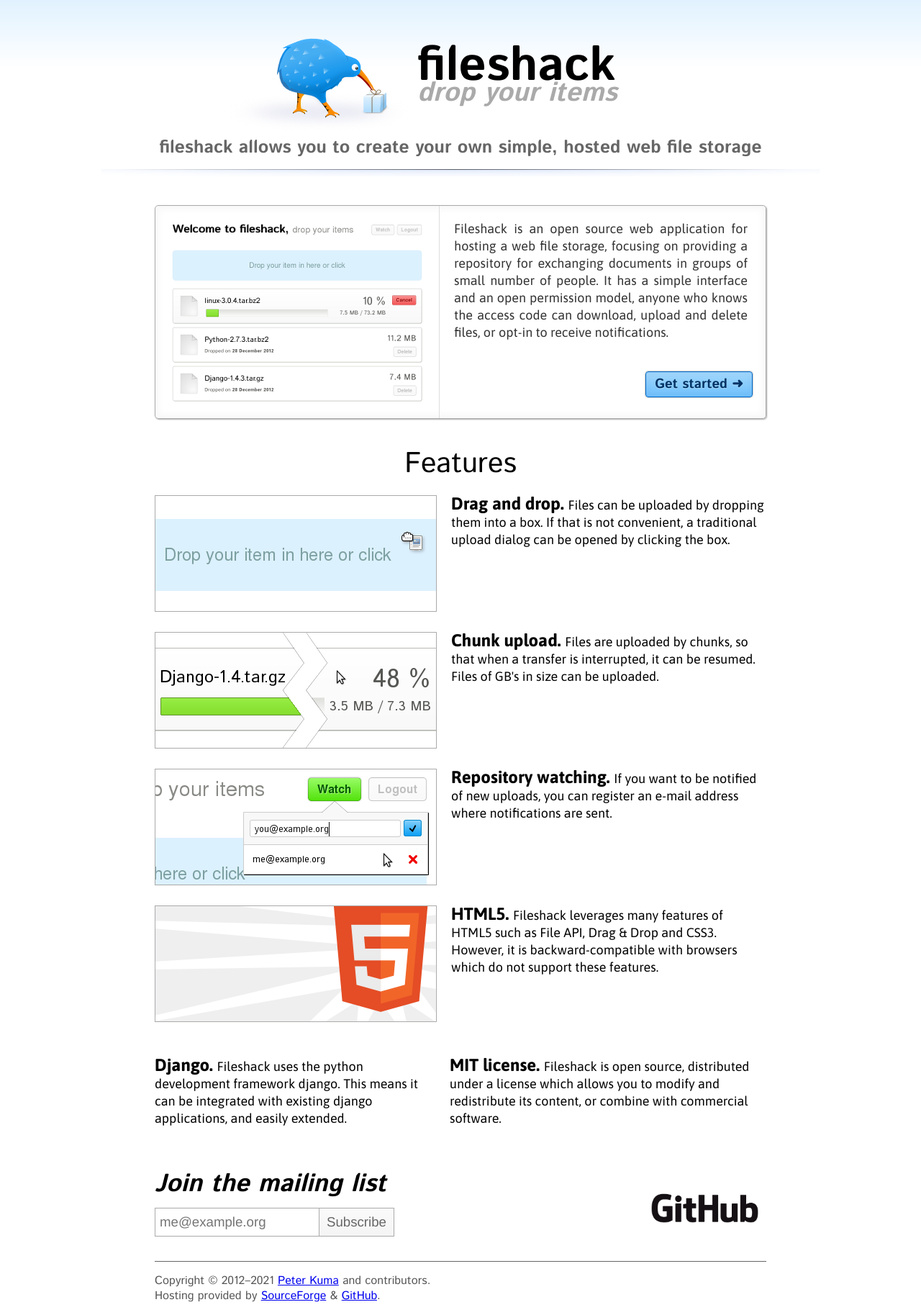
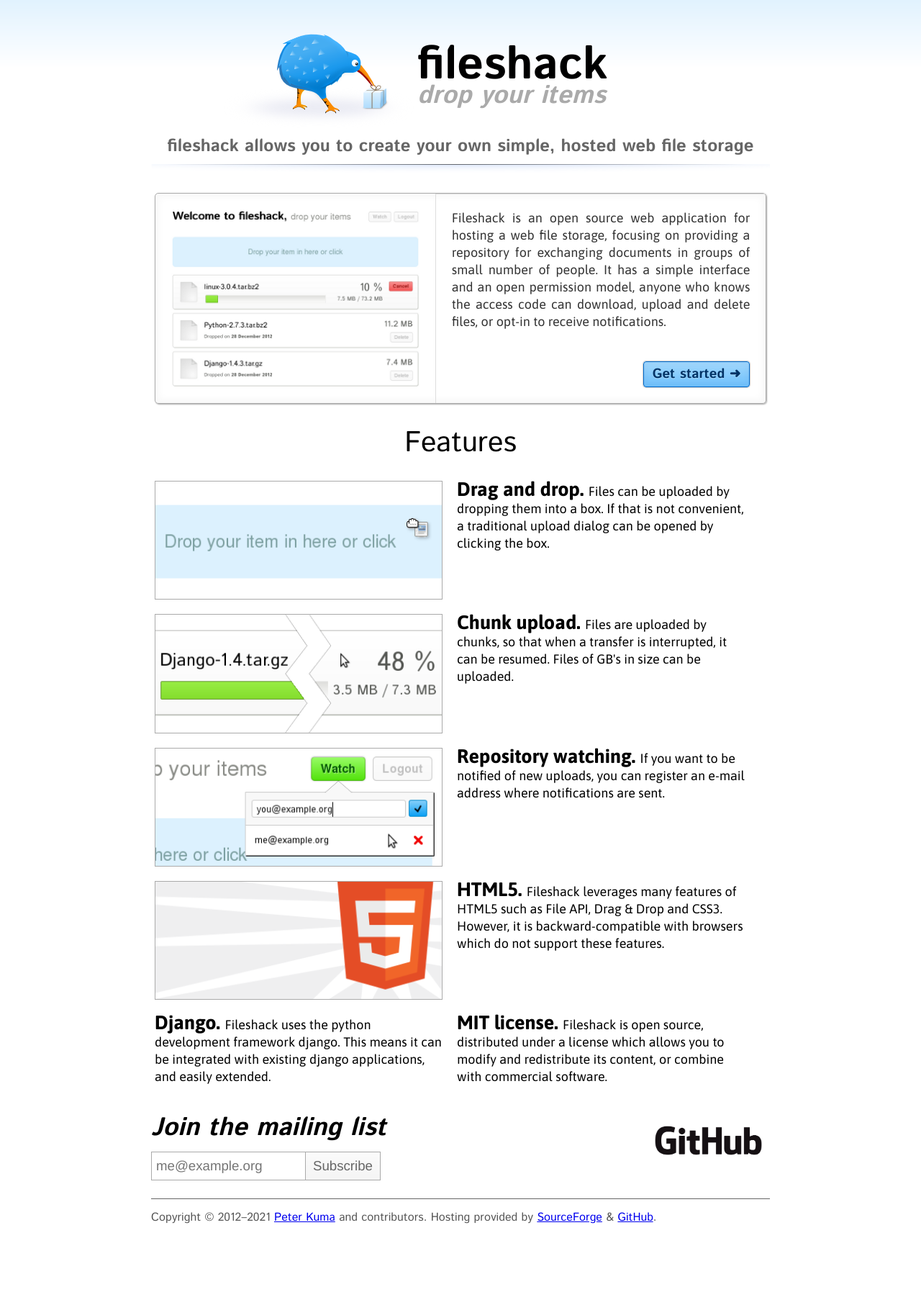
Before and after one commit to peterkuma/fileshackproject, a Jekyll site: the page built from index.html, in a window 1280 px wide. Shown: the whole page at 72% size. Built offline with Jekyll 4.4.1, drawn with Linux system fonts in a browser that asks for light colours; after the commit the page ends 1725 px from its top, so only the background shows below that.

Commit message:
Support for mobile

```diff
--- a/_layouts/default.html
+++ b/_layouts/default.html
@@ -4,6 +4,7 @@
 	<head>
 		<title>Fileshack, drop your items</title>
 		<meta http-equiv="content-type" content="text/html; charset=utf-8" />
+		<meta name="viewport" content="width=device-width, initial-scale=1" />
 		<link rel="stylesheet" type="text/css" href="/css/base.css" />
 		<script type="text/javascript" src="/js/mootools.js"></script>
 		<script type="text/javascript" src="/js/mootools-more.js"></script>
@@ -19,20 +20,20 @@
 					<h2>drop your items</h2>
 				</hgroup>
 			</a>
+			<div id="label">fileshack allows you to create your own simple, hosted web file storage</div>
 		</header>
-		<div id="label">fileshack allows you to create your own simple, hosted web file storage</div>
 		<div id="content">
 {{content}}
 		</div>
 		<footer>
-			<a id="github" href="https://github.com/peterkuma/fileshackproject"><img src="/img/github.png" height="70" alt="github" /></a>
 			<form id="subscribe" action="https://sourceforge.net/projects/fileshack/lists/fileshack-general">
-				<div>Join the mailing list</div>
+				<span>Join the mailing list</span>
 				<input type="email" name="email" placeholder="me@example.org" spellcheck="false" required="required" />
 				<button>Subscribe</button>
 			</form>
+			<a id="github" href="https://github.com/peterkuma/fileshackproject"><img src="/img/github.png" height="70" alt="github" /></a>
 			<div id="credits">
-				Copyright &copy; 2012–2021 <a href="https://peterkuma.net">Peter Kuma</a> and contributors.<br />
+				Copyright &copy; 2012–2021 <a href="https://peterkuma.net">Peter Kuma</a> and contributors.
 				Hosting provided by <a href="https://sourceforge.net">SourceForge</a> & <a href="https://github.com">GitHub</a>.
 			</div>
 		</footer>
--- a/css/base.css
+++ b/css/base.css
@@ -6,7 +6,6 @@
 body {
 	font-family: "Istok Web", helvetica, Arial, sans-serif;
 	line-height: 1.3125em;
-	text-align: center;
 	font-size: 16px;
 	overflow: scroll;
 	background: url(../img/bg.png) repeat-x;
@@ -15,19 +14,17 @@
 header {
 	display: block;
 	text-align: left;
-	margin: 50px auto 10px auto;
+	margin: 0 auto 10px auto;
 	width: 860px;
 	max-width: 100%;
-	height: 135px;
-	background: url(../img/kiwi.png) no-repeat 100px 0;
 }
 
 header a {
 	display: block;
-	width: 100%;
-	height: 100%;
+	padding: 35px 0;
 	color: inherit;
 	text-decoration: none;
+	background: url(../img/kiwi.png) 100px bottom no-repeat;
 }
 
 header hgroup {
@@ -37,27 +34,39 @@
 }
 
 header h1 {
-	font-size: 50pt;
+	font-size: 4em;
 	margin: 0;
-	line-height: 80%;
+	line-height: 1em;
 }
 
 header h2 {
-	font-size: 28pt;
+	font-size: 2.2em;
 	font-style: italic;
 	color: #aaa;
 	margin: 0;
 }
 
 #label {
-	margin: 0px auto;
+	margin-top: 10px;
 	width: 1000px;
-	background: url(../img/separator.png) no-repeat center 40px;
-	height: 50px;
+	max-width: 100%;
 	text-align: center;
-	font-size: 18.5pt;
+	font-size: 1.5em;
+	line-height: 1.2em;
 	color: #666;
 	font-weight: bold;
+}
+
+#label:after {
+	display: block;
+	content: "";
+	background: url(../img/separator.png) top center no-repeat;
+	background-size: cover;
+	width: 1000px;
+	max-width: 100%;
+	height: 50px;
+	margin-top: 10px;
+	margin-bottom: -50px;
 }
 
 #intro {
@@ -66,25 +75,40 @@
     border-radius: 5px;
     margin: 40px 0;
     box-shadow: 1px 1px 2px #aaa, inset 0 0 10px 5px rgba(0, 0, 0, 0.03);
-    height: 295px;
+    display: flex;
+    flex-wrap: wrap;
+    font-size: 1.125em;
+    color: #333;
 }
 
-#intro img {
+#intro > div:first-child {
     border-right: 1px solid #ddd;
-    padding: 22px;
-    width: 350px;
-    display: block;
-    float: left;
-    margin-right: 20px;
+    padding: 1.2em;
+    width: 46%;
+    box-sizing: border-box;
 }
 
-#intro p {
-    font-size: 18px;
+#intro > div:first-child img {
+	max-width: 100%;
+	margin: 0 auto;
+	display: block;
+}
+
+#intro > div:last-child {
+    width: 54%;
+    box-sizing: border-box;
+    border-top: 1px solid #ddd;
     line-height: 24px;
     text-align: justify;
-    margin: 20px 25px 20px 20px;
-    color: #333;
-    height: 190px;
+    padding: 1.2em;
+    display: flex;
+    flex-direction: column;
+}
+
+#intro > div:last-child p {
+	padding: 0;
+	margin: 0;
+	flex-grow: 1;
 }
 
 a button {
@@ -93,6 +117,7 @@
 }
 
 .bluebtn {
+	display: block;
     font-size: 14pt;
     line-height: 30px;
     font-family: "Istok Web", helvetica, Arial, sans-serif;
@@ -126,15 +151,14 @@
 	text-align: left;
 	margin: 0 auto;
 	width: 850px;
+	max-width: 100%;
 	clear: both;
 }
 
 article {
-	display: block;
-	position: relative;
-	top: 0;
-	left: 0;
-	width: 850px;
+	max-width: 100%;
+	overflow: hidden;
+	margin-top: -3em;
 }
 
 article.new-left {
@@ -150,29 +174,28 @@
 }
 
 article h1 {
-	font-size: 40px;
-	line-height: 46px;
-	margin: 30px 0 20px 0;
+	font-size: 2.5em;
+	margin: 1.3em 0 0.8em 0;
 	font-weight: normal;
 	text-align: center;
 }
 
 article h2 {
-	font-size: 30px;
-	margin: 30px 0 20px 0;
+	font-size: 1.875em;
+	margin: 1.3em 0 0.8em 0;
 }
 
 article h3 {
-	font-size: 20px;
-	margin: 30px 0 15px 0;
+	font-size: 1.25em;
+	margin: 1.3em 0 0.8em 0;
 	padding-bottom: 10px;
 	border-bottom: 1px solid silver;
 }
 
 article h4 {
-	font-size: 11pt;
+	font-size: 1em;
 	text-transform: uppercase;
-	margin: 20px 0 4px 0;
+	margin: 1.3em 0 0.8em 0;
 }
 
 article h5 {
@@ -188,46 +211,59 @@
 	margin: 10px 0;
 }
 
-.feature {
-    margin-top: 20px;
-	margin-bottom: 30px;
-	height: 160px;
-	font-size: 18px;
+.features {
+	margin: 0 -10px;
+	display: flex;
+	flex-wrap: wrap;
+	position: relative;
+}
+
+.features > div {
+	font-size: 1.125em;
 	line-height: 24px;
 	font-family: Asap, helvetica, Arial, sans-serif;
+	display: flex;
+	flex-wrap: wrap;
+	flex-direction: row;
 }
 
-.feature img {
-    float: left;
-    margin-right: 20px;
+.features > div > img {
+    margin: 10px;
     border: 1px solid #aaa;
+    max-width: 100%;
+    width: 400px;
+	box-sizing: border-box;
 }
 
-.feature strong {
-	font-size: 24px;
+.features > div > p {
+	margin: 10px;
+	width: 400px;
+	max-width: 100%;
+	box-sizing: border-box;
+}
+
+.features > div > p > strong {
+	font-size: 1.5em;
 }
 
 footer {
-	display: block;
-	clear: both;
-	display: block;
-	width: 850px;
-	margin: 40px auto;
-	clear: both;
-	height: 100px;
-	text-align: left;
+	display: flex;
+	flex-wrap: wrap;
+	width: 860px;
+	max-width: 100%;
+	margin: 2em auto 0 auto;
+	box-sizing: border-box;
+	justify-content: space-between;
 }
 
 #subscribe {
-	display: block;
-	font-size: 26pt;
+	font-size: 2.2em;
 	font-weight: bold;
 	line-height: 100%;
-	padding: 0;
 	width: 400px;
 }
 
-#subscribe div {
+#subscribe span {
 	font-style: italic;
 }
 
@@ -240,8 +276,9 @@
 	font-size: 14pt;
 	margin: 15px 0;
 	width: 215px;
-	height: 26px;
+	height: 40px;
 	color: #333;
+	box-sizing: border-box;
 }
 
 #subscribe input:-moz-placeholder {
@@ -268,6 +305,7 @@
 	cursor: pointer;
 	color: #666;
 	padding: 0 10px;
+	box-sizing: border-box;
 }
 
 #subscribe input:valid + button {
@@ -276,22 +314,11 @@
 	border: 1px solid black;
 }
 
-#github {
-	display: block;
-	margin-top: 16px;
-	margin-bottom: 32px;
-	float: right;
-}
-
-#github img {
-	border: none;
-}
-
 #credits {
-	clear: both;
-	padding-top: 16px;
-	padding-bottom: 16px;
+	width: 100%;
+	padding: 15px 0;
 	border-top: 1px solid #666;
+	margin-top: 10px;
 	color: #555;
 }
 
@@ -307,6 +334,7 @@
 	margin: 12px 0;
 	border-radius: 4px;
 	font-family: monospace;
+	overflow: auto;
 }
 
 .note:before {
@@ -326,3 +354,70 @@
 	margin: 0 10px;
 	font-size: 90%;
 }
+
+@media (max-width: 860px) {
+	body {
+		font-size: 15px;
+		line-height: 19px;
+	}
+
+	header {
+		margin-top: 15px;
+	}
+
+	header hgroup {
+		margin-left: 0;
+		padding-top: 75px;
+		text-align: center;
+	}
+
+	header a {
+		background-position: top;
+		background-size: 220px;
+		padding-bottom: 5px;
+	}
+
+	header h1 {
+		font-size: 3em;
+	}
+
+	header h2 {
+		font-size: 1.65em;
+	}
+
+	#label {
+		font-size: 1.3em;
+	}
+
+	article ul,article ol {
+		padding-left: 1.5em;
+	}
+
+	footer {
+		height: auto;
+	}
+
+	#intro {
+		flex-direction: column;
+	}
+
+	#intro > div:first-child,
+	#intro > div:last-child {
+		width: 100%;
+	}
+
+	#intro div:first-child {
+		border: none;
+		margin: 0 auto;
+	}
+
+	.features > div > p {
+		width: auto;
+	}
+
+	#github {
+		float: initial;
+		margin-top: 0;
+		margin-bottom: 0;
+	}
+}
--- a/index.html
+++ b/index.html
@@ -2,18 +2,20 @@
 layout: default
 ---
 <div id="intro">
-	            <a href="img/screenshot.png"><img src="img/screenshot-small.png" alt="" /></a>
+<div><a href="img/screenshot.png"><img src="img/screenshot-small.png" alt="" /></a></div>
+<div>
 <p>
 Fileshack is an open source web application for hosting a web file storage,
 focusing on providing a repository for exchanging documents in groups of small number of people.
 It has a simple interface and an open permission model,
 anyone who knows the access code can download, upload and delete files,
 or opt-in to receive notifications.
+</p>
 <div>
 <!--<a href="http://fileshackweb.appspot.com/" style="display: block; float: right; margin-right: 25px; text-decoration: none"><button class="greenbtn">Try it out ➜</button></a>-->
-	                <a href="doc/" style="display: block; float: right; text-decoration: none; margin-right: 18px"><div class="bluebtn">Get started ➜</div></a>
+<a href="doc/" style="display: block; float: right; text-decoration: none; margin-top: 20px"><span class="bluebtn">Get started ➜</span></a>
 </div>
-	            </p>
+</div>
 </div>
 <!--
 <div class="note">
@@ -24,40 +26,54 @@
   -->
 <article>
 <h1>Features</h1>
-			    <div class="feature">
+<div class="features">
+<div>
 <img src="img/dragndrop.png" alt="" />
+<p>
 <strong>Drag and drop. </strong>
 Files can be uploaded by dropping them into a box.
 If that is not convenient, a traditional upload dialog can be opened by clicking the box.
+</p>
 </div>
-			    <div class="feature">
+<div>
 <img src="img/smart-upload.png" alt="" />
+<p>
 <strong>Chunk upload. </strong>
 Files are uploaded by chunks, so that when a transfer
 is interrupted, it can be resumed.
 Files of GB's in size can be uploaded.
+</p>
 </div>
-			    <div class="feature">
+<div>
 <img src="img/repository-watching.png" alt="" />
+<p>
 <strong>Repository watching. </strong>
 If you want to be notified of new uploads, you can register an e-mail address where notifications are sent.
+</p>
 </div>
-			    <div class="feature">
+<div>
 <img src="img/html5.png" alt="" />
+<p>
 <strong>HTML5. </strong>
 Fileshack leverages many features of HTML5 such as File API, Drag & Drop and CSS3.
 However, it is backward-compatible with browsers which do not support these features.
+</p>
 </div>
-			    <div class="feature" style="width: 390px; height: 120px; margin: 20px 20px 0 0; float: left">
+<div>
+<p>
 <strong>Django. </strong>
 Fileshack uses the python development framework django.
 This means it can be integrated with existing django applications,
 and easily extended.
+</p>
 </div>
-			    <div class="feature" style="height: 120px; margin-top: 50px">
+<div>
+<p>
 <strong>MIT license. </strong>
 Fileshack is open source, distributed under a license which
 allows you to modify and redistribute its content,
 or combine with commercial software.
+</p>
+</div>
 </div>
 </article>
```
Lines whose indentation alone changed are shown as unchanged.
